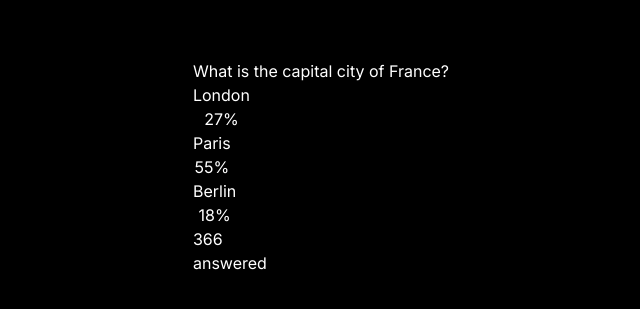
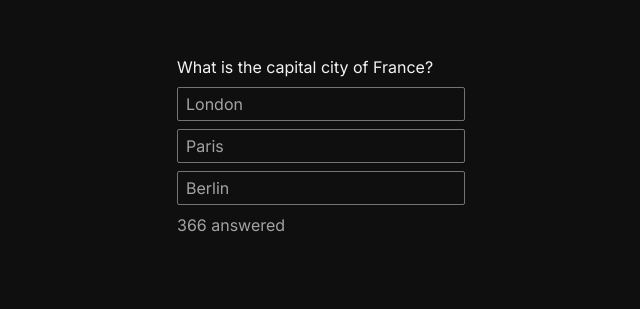
Before and after one commit to emanuelefavero/you-tube-style-poll, a Next.js app: page / in a window 1280 px wide. Shown: the part 233-542 px from the top of the page, without its empty margins (319-959 px from the left). Built offline with nearby package versions, Linux system fonts and the light colour scheme.

Commit message:
add basic tailwind styling

```diff
--- a/app/components/poll.tsx
+++ b/app/components/poll.tsx
@@ -37,23 +37,32 @@ export default function Poll() {
   }
 
   return (
-    <section>
+    <section className='w-72 h-56 select-none'>
       <h1>{question}</h1>
       <ul>
+        {/* ANSWERS */}
         {answers.map((answer, index) => {
           const percentage = Math.round((answer.votes / totalVotes) * 100)
+
           return (
             <li key={index}>
-              <button onClick={() => handleAnswerClick(index)}>
+              <button
+                className='flex justify-between w-full text-neutral-400 border border-neutral-500 rounded-sm hover:text-neutral-300 hover:border-neutral-400 py-1 px-2 my-2'
+                onClick={() => handleAnswerClick(index)}
+              >
                 <p>{answer.text}</p>
-                <span>{percentage}%</span>
+                {showCorrectAnswer && <span>{percentage}%</span>}
               </button>
             </li>
           )
         })}
       </ul>
-      <p>{totalVotes}</p> answered
-      {showCorrectAnswer && <p>{correctAnswerExplanation}</p>}
+      <p className='text-neutral-400 my-2'>{totalVotes} answered</p>
+      {showCorrectAnswer && (
+        <p className='bg-neutral-800 bg-opacity-50 rounded-sm py-1 px-2'>
+          {correctAnswerExplanation}
+        </p>
+      )}
     </section>
   )
 }
--- a/app/globals.css
+++ b/app/globals.css
@@ -3,8 +3,8 @@
 @tailwind utilities;
 
 :root {
-  --background-color: rgb(0, 0, 0);
-  --color: rgb(255, 255, 255);
+  --background-color: rgb(15, 15, 15);
+  --color: rgb(243, 243, 243);
 }
 
 body {
```
